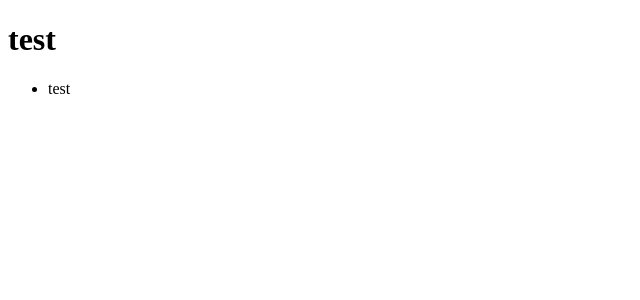
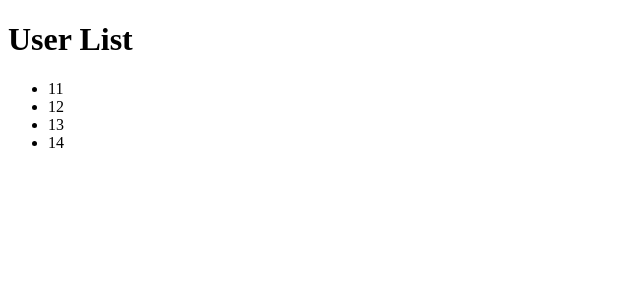
Before and after one commit to ArunMichaelDsouza/redux-foundations, a React app: page / in a window 1280 px wide. Shown: the top 300 px of the page, without its empty margins (0-640 px from the left). Built offline with nearby package versions, Linux system fonts and the light colour scheme.

Commit message:
Project updated

```diff
--- a/js/src/app.js
+++ b/js/src/app.js
@@ -1,11 +1,14 @@
 import React from 'react';
 import ReactDOM from 'react-dom';
-import { createStore } from 'redux';
+import { createStore, compose } from 'redux';
 import allReducers from './reducers/index';
 import { Provider } from 'react-redux';
 import App from './components/App.jsx';
 
-const store = createStore(allReducers);
+const store = createStore(
+	allReducers,
+	window.__REDUX_DEVTOOLS_EXTENSION__ && window.__REDUX_DEVTOOLS_EXTENSION__()
+);
 
 ReactDOM.render(
 	<Provider store={store}>
--- a/js/src/components/App.jsx
+++ b/js/src/components/App.jsx
@@ -4,7 +4,7 @@ import UserList from '../containers/userListContainer';
 const App = () => {
 	return (
 		<div>
-			<h1>test</h1>
+			<h1>User List</h1>
 			<UserList />
 		</div>
 	);
--- a/js/src/components/UserList.jsx
+++ b/js/src/components/UserList.jsx
@@ -2,10 +2,17 @@ import React, { Component } from 'react';
 
 class UserList extends Component {
 	render() {
-		console.log(this);
+		const { props } = this;
+
 		return (
 			<ul>
-				<li>test</li>
+				{
+					props.users.map((user) => {
+						return (
+							<li key={user.id}>{user.id}</li>
+						);
+					})
+				}
 			</ul>
 		);
 	}
--- a/js/src/reducers/index.js
+++ b/js/src/reducers/index.js
@@ -1,10 +1,8 @@
 import { combineReducers } from 'redux';
 import usersReducer from './usersReducer';
-import moviesReducer from './moviesReducer';
 
 const allReducers = combineReducers({
-	users: usersReducer,
-	movies: moviesReducer
+	users: usersReducer
 });
 
 export default allReducers;
--- a/js/src/reducers/moviesReducer.js
+++ /dev/null
@@ -1,20 +0,0 @@
-const moviesReducer = () => {
-	const movies = [
-		{
-			id: 1,
-			movie: 'Logan'
-		},
-		{
-			id: 2,
-			movie: 'Deadpool'
-		},
-		{
-			id: 3,
-			movie: 'Avengers'
-		}
-	];
-
-	return movies;
-};
-
-export default moviesReducer;
```
Also changed, not shown: 1 other file (tests, documents, lock files or other folders).
